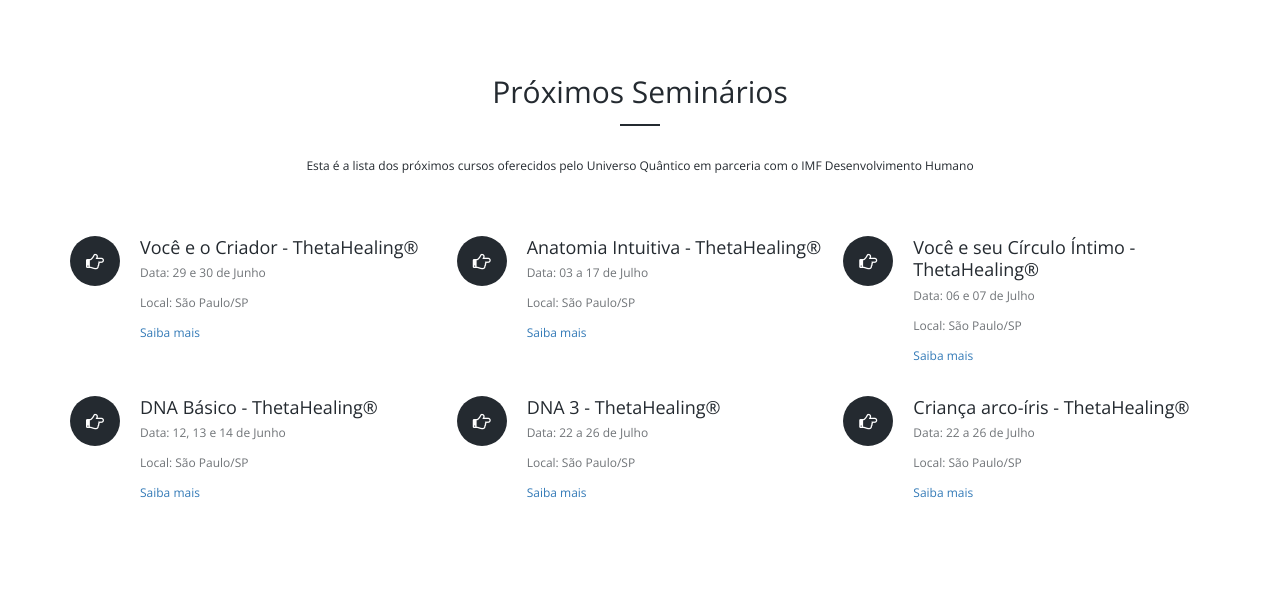
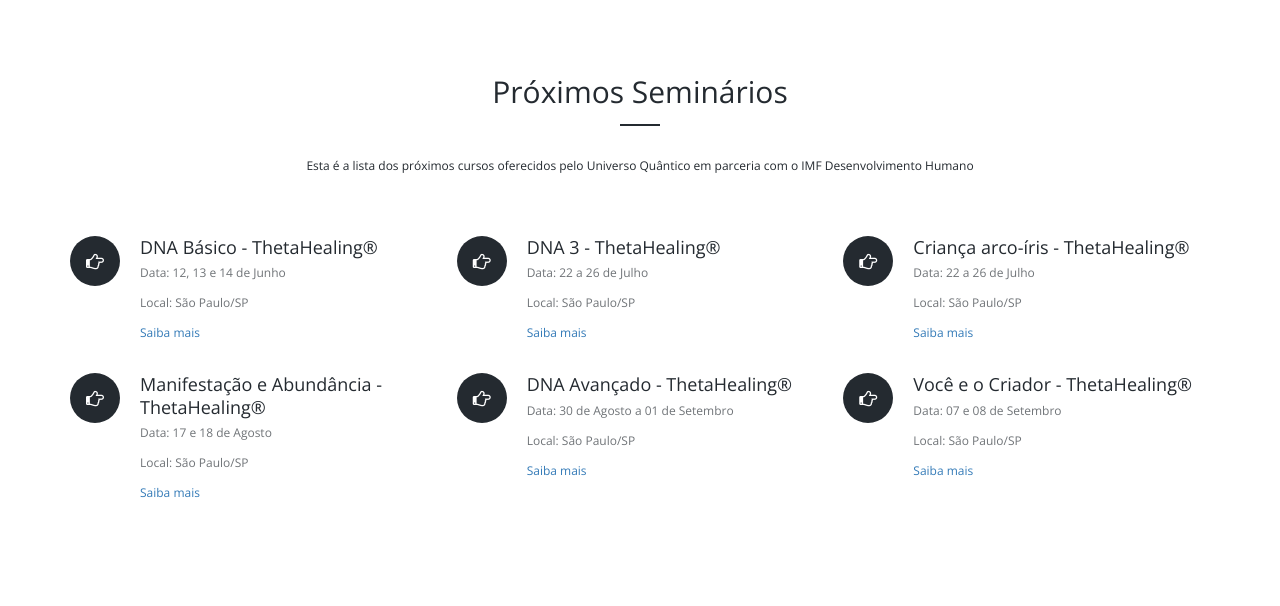
Before and after one commit to matheusimf/imf-site, a Django app: page / in a window 1280 px wide. Shown: the part 463-1069 px from the top of the page. Run offline with Django 3.2, Linux system fonts and the light colour scheme; some libraries are stand-ins or nearby versions.

Commit message:
Changing seminars and dates

```diff
--- a/src/core/templates/core/home.html
+++ b/src/core/templates/core/home.html
@@ -44,49 +44,6 @@
                         <div class="service">
                             <div class="icon bg-theme" data-animation="true" data-animation-type="bounceIn"><i class="fa fa-hand-o-right"></i></div>
                             <div class="info">
-                                <h4 class="title">{% trans 'Você e o Criador - ThetaHealing®' %}</h4>
-                                <p class="desc">{% trans 'Data: 29 e 30 de Junho' %}</p>
-                                <p class="desc">{% trans 'Local: São Paulo/SP' %}</p>
-                                <p class="desc"><a href="{% url 'seminars:you-and-creator' %}">{% trans 'Saiba mais' %}</a></p>
-                            </div>
-                        </div>
-                    </div>
-                    <!-- end col-4 -->
-                    <!-- begin col-4 -->
-                    <div class="col-md-4 col-sm-4">
-                        <div class="service">
-                            <div class="icon bg-theme" data-animation="true" data-animation-type="bounceIn"><i class="fa fa-hand-o-right"></i></div>
-                            <div class="info">
-                                <h4 class="title">{% trans 'Anatomia Intuitiva - ThetaHealing®' %}</h4>
-                                <p class="desc">{% trans 'Data: 03 a 17 de Julho' %}</p>
-                                <p class="desc">{% trans 'Local: São Paulo/SP' %}</p>
-                                <p class="desc"><a href="{% url 'seminars:intuitive-anatomy' %}">{% trans 'Saiba mais' %}</a></p>
-                            </div>
-                        </div>
-                    </div>
-                    <!-- end col-4 -->
-                    <!-- begin col-4 -->
-                    <div class="col-md-4 col-sm-4">
-                        <div class="service">
-                            <div class="icon bg-theme" data-animation="true" data-animation-type="bounceIn"><i class="fa fa-hand-o-right"></i></div>
-                            <div class="info">
-                                <h4 class="title">{% trans 'Você e seu Círculo Íntimo - ThetaHealing®' %}</h4>
-                                <p class="desc">{% trans 'Data: 06 e 07 de Julho' %}</p>
-                                <p class="desc">{% trans 'Local: São Paulo/SP' %}</p>
-                                <p class="desc"><a href="{% url 'seminars:inner-circle' %}">{% trans 'Saiba mais' %}</a></p>
-                            </div>
-                        </div>
-                    </div>
-                    <!-- end col-4 -->
-                </div>
-                <!-- end row -->
-                <!-- begin row -->
-                <div class="row">
-                    <!-- begin col-4 -->
-                    <div class="col-md-4 col-sm-4">
-                        <div class="service">
-                            <div class="icon bg-theme" data-animation="true" data-animation-type="bounceIn"><i class="fa fa-hand-o-right"></i></div>
-                            <div class="info">
                                 <h4 class="title">{% trans 'DNA Básico - ThetaHealing®' %}</h4>
                                 <p class="desc">{% trans 'Data: 12, 13 e 14 de Junho' %}</p>
                                 <p class="desc">{% trans 'Local: São Paulo/SP' %}</p>
@@ -123,6 +80,137 @@
                     <!-- end col-4 -->
                 </div>
                 <!-- end row -->
+                <!-- begin row -->
+                <div class="row">
+                    <!-- begin col-4 -->
+                    <div class="col-md-4 col-sm-4">
+                        <div class="service">
+                            <div class="icon bg-theme" data-animation="true" data-animation-type="bounceIn"><i class="fa fa-hand-o-right"></i></div>
+                            <div class="info">
+                                <h4 class="title">{% trans 'Manifestação e Abundância - ThetaHealing®' %}</h4>
+                                <p class="desc">{% trans 'Data: 17 e 18 de Agosto' %}</p>
+                                <p class="desc">{% trans 'Local: São Paulo/SP' %}</p>
+                                <p class="desc"><a href="{% url 'seminars:manifesting' %}">{% trans 'Saiba mais' %}</a></p>
+                            </div>
+                        </div>
+                    </div>
+                    <!-- end col-4 -->
+                    <!-- begin col-4 -->
+                    <div class="col-md-4 col-sm-4">
+                        <div class="service">
+                            <div class="icon bg-theme" data-animation="true" data-animation-type="bounceIn"><i class="fa fa-hand-o-right"></i></div>
+                            <div class="info">
+                                <h4 class="title">{% trans 'DNA Avançado - ThetaHealing®' %}</h4>
+                                <p class="desc">{% trans 'Data: 30 de Agosto a 01 de Setembro' %}</p>
+                                <p class="desc">{% trans 'Local: São Paulo/SP' %}</p>
+                                <p class="desc"><a href="{% url 'seminars:advanced-dna' %}">{% trans 'Saiba mais' %}</a></p>
+                            </div>
+                        </div>
+                    </div>
+                    <!-- end col-4 -->
+                    <!-- begin col-4 -->
+                    <div class="col-md-4 col-sm-4">
+                        <div class="service">
+                            <div class="icon bg-theme" data-animation="true" data-animation-type="bounceIn"><i class="fa fa-hand-o-right"></i></div>
+                            <div class="info">
+                                <h4 class="title">{% trans 'Você e o Criador - ThetaHealing®' %}</h4>
+                                <p class="desc">{% trans 'Data: 07 e 08 de Setembro' %}</p>
+                                <p class="desc">{% trans 'Local: São Paulo/SP' %}</p>
+                                <p class="desc"><a href="{% url 'seminars:you-and-creator' %}">{% trans 'Saiba mais' %}</a></p>
+                            </div>
+                        </div>
+                    </div>
+                    <!-- end col-4 -->
+                </div>
+                <!-- end row -->
+                {% comment %}
+                <!-- begin row -->
+                <div class="row">
+                    <!-- begin col-4 -->
+                    <div class="col-md-4 col-sm-4">
+                        <div class="service">
+                            <div class="icon bg-theme" data-animation="true" data-animation-type="bounceIn"><i class="fa fa-hand-o-right"></i></div>
+                            <div class="info">
+                                <h4 class="title">{% trans 'Você e a Terra - ThetaHealing®' %}</h4>
+                                <p class="desc">{% trans 'Data: 14 e 15 de Setembro' %}</p>
+                                <p class="desc">{% trans 'Local: São Paulo/SP' %}</p>
+                                <p class="desc"><a href="{% url 'seminars:you-and-earth' %}">{% trans 'Saiba mais' %}</a></p>
+                            </div>
+                        </div>
+                    </div>
+                    <!-- end col-4 -->
+                    <!-- begin col-4 -->
+                    <div class="col-md-4 col-sm-4">
+                        <div class="service">
+                            <div class="icon bg-theme" data-animation="true" data-animation-type="bounceIn"><i class="fa fa-hand-o-right"></i></div>
+                            <div class="info">
+                                <h4 class="title">{% trans 'Você e seu Círculo Íntimo - ThetaHealing®' %}</h4>
+                                <p class="desc">{% trans 'Data: 21 e 22 de Setembro' %}</p>
+                                <p class="desc">{% trans 'Local: São Paulo/SP' %}</p>
+                                <p class="desc"><a href="{% url 'seminars:inner-circle' %}">{% trans 'Saiba mais' %}</a></p>
+                            </div>
+                        </div>
+                    </div>
+                    <!-- end col-4 -->
+                    <!-- begin col-4 -->
+                    <div class="col-md-4 col-sm-4">
+                        <div class="service">
+                            <div class="icon bg-theme" data-animation="true" data-animation-type="bounceIn"><i class="fa fa-hand-o-right"></i></div>
+                            <div class="info">
+                                <h4 class="title">{% trans 'Relações Mundiais - ThetaHealing®' %}</h4>
+                                <p class="desc">{% trans 'Data: 23 a 27 de Setembro' %}</p>
+                                <p class="desc">{% trans 'Local: São Paulo/SP' %}</p>
+                                <p class="desc"><a href="{% url 'seminars:world-relations' %}">{% trans 'Saiba mais' %}</a></p>
+                            </div>
+                        </div>
+                    </div>
+                    <!-- end col-4 -->
+                </div>
+                <!-- end row -->
+                <!-- begin row -->
+                <div class="row">
+                    <!-- begin col-4 -->
+                    <div class="col-md-4 col-sm-4">
+                        <div class="service">
+                            <div class="icon bg-theme" data-animation="true" data-animation-type="bounceIn"><i class="fa fa-hand-o-right"></i></div>
+                            <div class="info">
+                                <h4 class="title">{% trans 'Você e seu Parceiro - ThetaHealing®' %}</h4>
+                                <p class="desc">{% trans 'Data: 28 e 29 de Setembro' %}</p>
+                                <p class="desc">{% trans 'Local: São Paulo/SP' %}</p>
+                                <p class="desc"><a href="{% url 'seminars:significant-other' %}">{% trans 'Saiba mais' %}</a></p>
+                            </div>
+                        </div>
+                    </div>
+                    <!-- end col-4 -->
+                    <!-- begin col-4 -->
+                    <div class="col-md-4 col-sm-4">
+                        <div class="service">
+                            <div class="icon bg-theme" data-animation="true" data-animation-type="bounceIn"><i class="fa fa-hand-o-right"></i></div>
+                            <div class="info">
+                                <h4 class="title">{% trans 'Anatomia Intuitiva - ThetaHealing®' %}</h4>
+                                <p class="desc">{% trans 'Data: 06 a 20 de Outubro' %}</p>
+                                <p class="desc">{% trans 'Local: Caxias do Sul/RS' %}</p>
+                                <p class="desc"><a href="{% url 'seminars:intuitive-anatomy' %}">{% trans 'Saiba mais' %}</a></p>
+                            </div>
+                        </div>
+                    </div>
+                    <!-- end col-4 -->
+                    <!-- begin col-4 -->
+                    <div class="col-md-4 col-sm-4">
+                        <div class="service">
+                            <div class="icon bg-theme" data-animation="true" data-animation-type="bounceIn"><i class="fa fa-hand-o-right"></i></div>
+                            <div class="info">
+                                <h4 class="title">{% trans 'DNA 3 - ThetaHealing®' %}</h4>
+                                <p class="desc">{% trans 'Data: 23 a 27 de Outubro' %}</p>
+                                <p class="desc">{% trans 'Local: São Paulo/SP' %}</p>
+                                <p class="desc"><a href="{% url 'seminars:world-relations' %}">{% trans 'Saiba mais' %}</a></p>
+                            </div>
+                        </div>
+                    </div>
+                    <!-- end col-4 -->
+                </div>
+                <!-- end row -->
+                {% endcomment %}
             </div>
             <!-- end container -->
         </div>
--- a/src/seminars/templates/seminars/advanced-dna.html
+++ b/src/seminars/templates/seminars/advanced-dna.html
@@ -47,11 +47,11 @@
                 {% block matheus_instructor %}{% endblock matheus_instructor %}
                 {% block carol_instructor %}{% endblock carol_instructor %}
 
-                {% block seminar_date %}Sem data definida{% endblock seminar_date %}
+                {% block seminar_date %}30 de Agosto a 01 de Setembro{% endblock seminar_date %}
                 {% block seminar_time %}Sexta-feira das 18:00 às 22:00, sábado e domingo das 09:00 às 18:00{% endblock seminar_time %}
                 {% block seminar_location %}À confirmar{% endblock seminar_location %}
 
                 {% block seminar_inscription %}R$197,00 {% comment %}até o dia 10/07/2019, após este dia o valor é R$250,00{% endcomment %}{% endblock seminar_inscription %}
                 {% block seminar_price %}R$1.290,00{% endblock seminar_price %}
 
-                {% block seminar_url %}{% comment %}<a href='http://bit.ly/avancadoimfsp' target="_blank" >Clique aqui</a></p>{% endcomment %}Sem data prevista{% endblock seminar_url %}
+                {% block seminar_url %}<a href='http://bit.ly/avancadoimfsp' target="_blank" >Clique aqui</a></p>{% comment %}Sem data prevista{% endcomment %}{% endblock seminar_url %}
--- a/src/seminars/templates/seminars/manifesting.html
+++ b/src/seminars/templates/seminars/manifesting.html
@@ -39,11 +39,11 @@
                 {% block matheus_instructor %}{% endblock matheus_instructor %}
                 {% block carol_instructor %}{% endblock carol_instructor %}
 
-                {% block seminar_date %}Sem data definida{% endblock seminar_date %}
+                {% block seminar_date %}17 e 18 de Agosto{% endblock seminar_date %}
                 {% block seminar_time %}Sábado e domingo das 09:00 às 18:00{% endblock seminar_time %}
                 {% block seminar_location %}À confirmar{% endblock seminar_location %}
 
                 {% block seminar_inscription %}R$197,00 {% comment %}até o dia 10/07/2019, após este dia o valor é R$250,00{% endcomment %}{% endblock seminar_inscription %}
                 {% block seminar_price %}R$1.290,00{% endblock seminar_price %}
 
-                {% block seminar_url %}{% comment %}<a href='http://bit.ly/manifestacaoimfsp' target="_blank" >Clique aqui</a></p>{% endcomment %}Sem data prevista{% endblock seminar_url %}
+                {% block seminar_url %}<a href='http://bit.ly/manifestacaoimfsp' target="_blank" >Clique aqui</a></p>{% comment %}Sem data prevista{% endcomment %}{% endblock seminar_url %}
--- a/src/seminars/templates/seminars/you-and-creator.html
+++ b/src/seminars/templates/seminars/you-and-creator.html
@@ -37,7 +37,7 @@
                 {% comment %}-- Here goes the name of the instructors whom won't gonna teach the seminar -- {% endcomment %}
                 {% block carol_instructor %}{% endblock carol_instructor %}
 
-                {% block seminar_date %}29 e 30 de junho{% endblock seminar_date %}
+                {% block seminar_date %}07 e 08 de Setembro{% endblock seminar_date %}
                 {% block seminar_time %}Das 09:00 às 18:00{% endblock seminar_time %}
                 {% block seminar_location %}À confirmar{% endblock seminar_location %}
 
```
